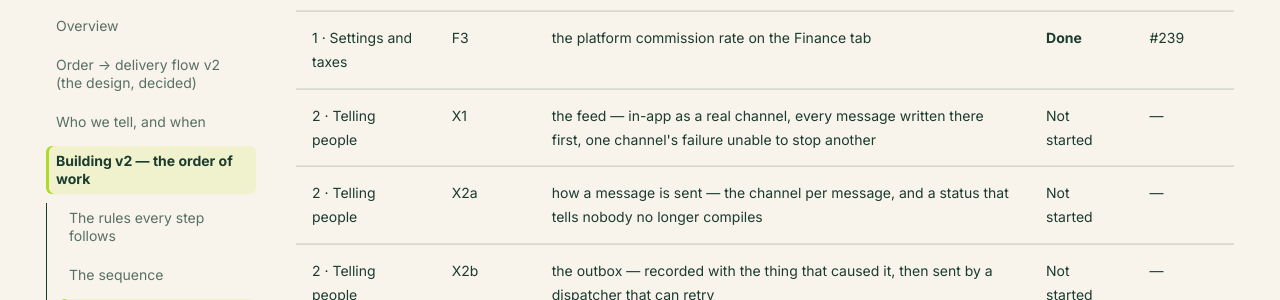
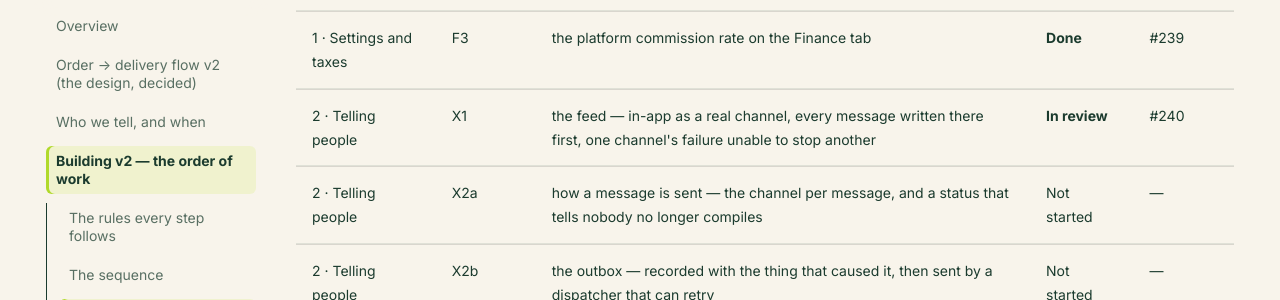
Before and after one commit to cropdoor/cropdoor-almanac, an MkDocs documentation site: the page built from docs/domain/order-delivery-flow-v2-build-order.md, in a window 1280 px wide and 900 px high, scrolled down 4864 px. Shown: the part 153-453 px from the top of the window. Built offline with MkDocs 1.6.1 and Material for MkDocs 9.7.7, drawn with Linux system fonts in a browser that asks for light colours; some web fonts are replaced; comment, search, counter and statistics services are not loaded.

Commit message:
docs(domain): X1 is in review — the feed

```diff
--- a/docs/domain/order-delivery-flow-v2-build-order.md
+++ b/docs/domain/order-delivery-flow-v2-build-order.md
@@ -56,7 +56,7 @@ The one place that says what is finished. A PR is **Done** only once it is merge
 | 1 · Settings and taxes | F2a | a tax is a row, and an order is charged every active one; the catalogue starts empty | **Done** | #237 |
 | 1 · Settings and taxes | F2b | finance maintains taxes — the list, adding one, switching it on and off, deleting one never used | **Done** | #238 |
 | 1 · Settings and taxes | F3 | the platform commission rate on the Finance tab | **Done** | #239 |
-| 2 · Telling people | X1 | the feed — in-app as a real channel, every message written there first, one channel's failure unable to stop another | Not started | — |
+| 2 · Telling people | X1 | the feed — in-app as a real channel, every message written there first, one channel's failure unable to stop another | **In review** | #240 |
 | 2 · Telling people | X2a | how a message is sent — the channel per message, and a status that tells nobody no longer compiles | Not started | — |
 | 2 · Telling people | X2b | the outbox — recorded with the thing that caused it, then sent by a dispatcher that can retry | Not started | — |
 | 2 · Telling people | X3 | who can be told — staff as recipients, the four kinds a person switches off, one owner told per org | Not started | — |
```
